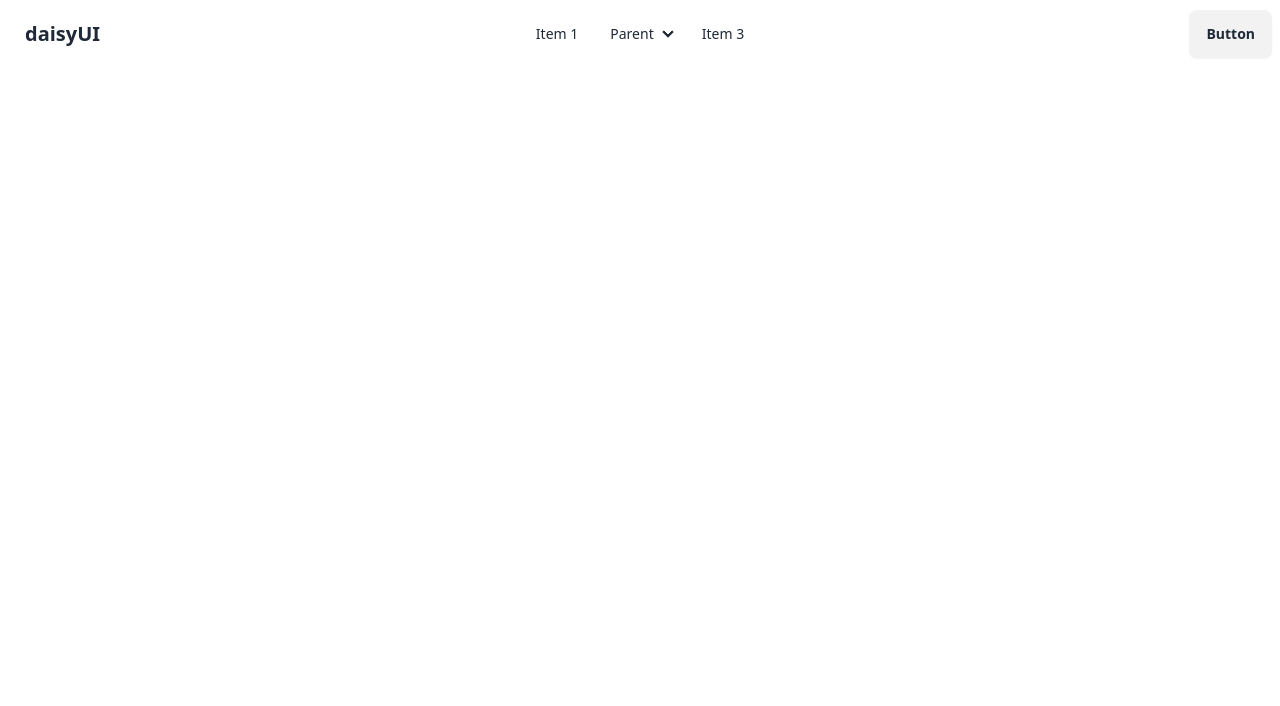
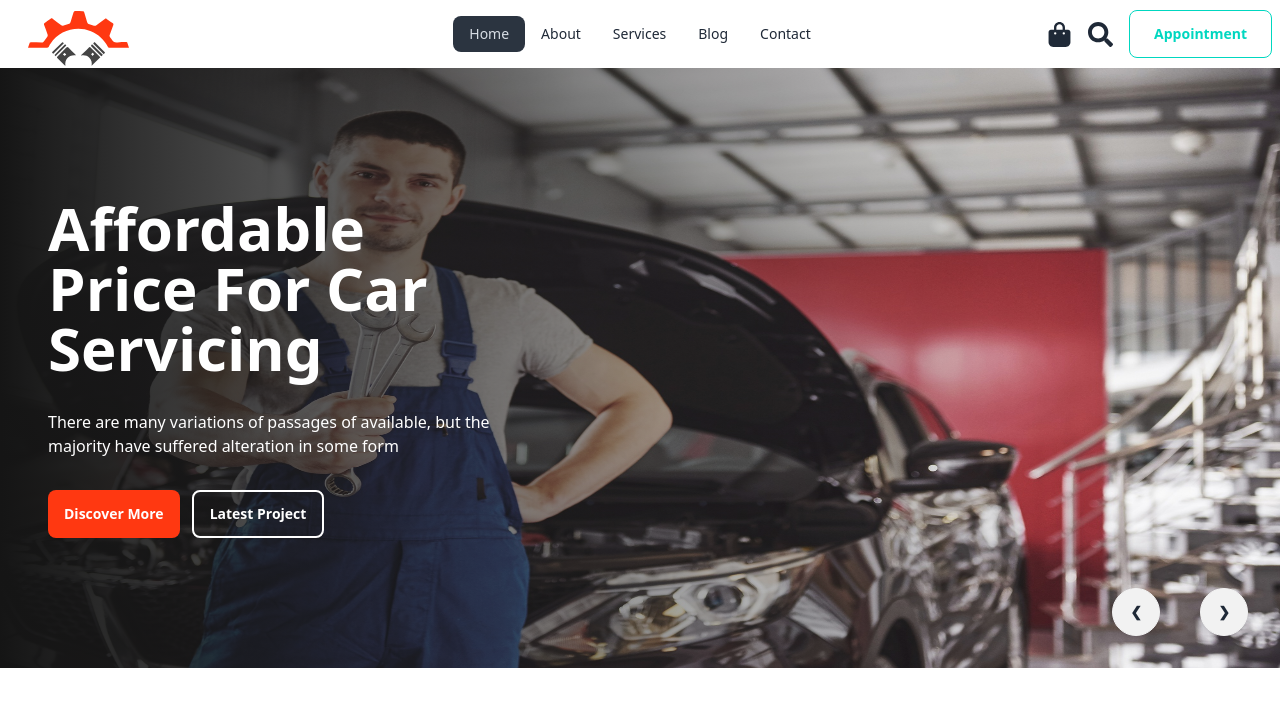
Before and after one commit to Dipto787/Car-Doctor-Resource-Client-Side, a React (Vite) app: page / in a window 1280 px wide. Shown: the top 706 px of the page. Built offline with nearby package versions, Linux system fonts and the light colour scheme; grey boxes are pictures that could not be loaded.

Commit message:
Create Navbar,Banner

```diff
--- a/package.json
+++ b/package.json
@@ -14,6 +14,7 @@
     "match-sorter": "^8.0.0",
     "react": "^18.3.1",
     "react-dom": "^18.3.1",
+    "react-icons": "^5.4.0",
     "react-router-dom": "^7.1.1",
     "sort-by": "^1.2.0"
   },
--- /dev/null
+++ b/src/Pages/Home/Banner/Banner.jsx
@@ -0,0 +1,60 @@
+import slide1 from '../../../assets/images/banner/1.jpg'
+import slide2 from '../../../assets/images/banner/2.jpg'
+import slide3 from '../../../assets/images/banner/3.jpg'
+import slide4 from '../../../assets/images/banner/4.jpg'
+const Banner = () => {
+    return (
+        <div>
+            <div className="carousel h-[600px] w-full">
+                <div id="slide1" className="carousel-item relative w-full ">
+                    <img
+                        src={slide1}
+                        className="w-full" />
+                    <div className="absolute top-0 flex left-0 h-full  items-center bg-gradient-to-r from-[#151515] to-[rgba(21,21,21,0)] ">
+                     <div className='w-1/2 px-12 text-white space-y-8'>
+                     <h1 className="text-6xl font-semibold text-white ">Affordable Price For Car Servicing</h1>
+                      <p>There are many variations of passages of  available, but the majority have suffered alteration in some form</p>
+                      <div>
+                        <button className='text-white btn border-none mr-3 font-bold bg-[#FF3811]'>Discover More</button>
+                        <button className='btn bg-transparent text-white border-2 border-white font-bold'>Latest Project</button>
+                     </div>
+                      </div>
+                    </div>
+                    <div className="absolute bottom-0 flex right-0  space-x-10 p-8 justify-end">
+                        <a href="#slide4" className="btn btn-circle">❮</a>
+                        <a href="#slide2" className="btn btn-circle">❯</a>
+                    </div>
+                </div>
+                <div id="slide2" className="carousel-item relative w-full">
+                    <img
+                        src="https://img.daisyui.com/images/stock/photo-1609621838510-5ad474b7d25d.webp"
+                        className="w-full" />
+                    <div className="absolute bottom-0 flex right-0  space-x-10 p-8 justify-end">
+                        <a href="#slide1" className="btn btn-circle">❮</a>
+                        <a href="#slide3" className="btn btn-circle">❯</a>
+                    </div>
+                </div>
+                <div id="slide3" className="carousel-item relative w-full">
+                    <img
+                        src="https://img.daisyui.com/images/stock/photo-1414694762283-acccc27bca85.webp"
+                        className="w-full" />
+                    <div className="absolute bottom-0 flex right-0  space-x-10 p-8 justify-end">
+                        <a href="#slide2" className="btn btn-circle">❮</a>
+                        <a href="#slide4" className="btn btn-circle">❯</a>
+                    </div>
+                </div>
+                <div id="slide4" className="carousel-item relative w-full">
+                    <img
+                        src="https://img.daisyui.com/images/stock/photo-1665553365602-b2fb8e5d1707.webp"
+                        className="w-full" />
+                      <div className="absolute bottom-0 flex right-0  space-x-10 p-8 justify-end">
+                        <a href="#slide3" className="btn btn-circle">❮</a>
+                        <a href="#slide5" className="btn btn-circle">❯</a>
+                    </div>
+                </div>
+            </div>
+        </div>
+    );
+};
+
+export default Banner;
--- /dev/null
+++ b/src/Pages/Home/Home.jsx
@@ -0,0 +1,12 @@
+import Banner from "./Banner/Banner";
+
+
+const Home = () => {
+    return (
+        <div>
+            <Banner></Banner>
+        </div>
+    );
+};
+
+export default Home;
--- a/src/Pages/Navbar/Navbar.jsx
+++ b/src/Pages/Navbar/Navbar.jsx
@@ -1,5 +1,15 @@
-
+import { Link, NavLink } from "react-router-dom";
+import navLogo from '../../assets/logo.svg';
+import { FaBagShopping } from "react-icons/fa6";
+import { FaSearch } from "react-icons/fa";
 const Navbar = () => {
+    let navLinks = <>
+            <li><NavLink to='/'>Home</NavLink></li>
+            <li><NavLink to='/about'>About</NavLink></li>
+            <li><NavLink to='/services'>Services</NavLink></li>
+            <li><NavLink to='/blog'>Blog</NavLink></li>
+            <li><NavLink to='/contact'>Contact</NavLink></li>
+    </>
     return (
         <div>
             <div className="navbar bg-base-100">
@@ -22,36 +32,20 @@ const Navbar = () => {
                         <ul
                             tabIndex={0}
                             className="menu menu-sm dropdown-content bg-base-100 rounded-box z-[1] mt-3 w-52 p-2 shadow">
-                            <li><a>Item 1</a></li>
-                            <li>
-                                <a>Parent</a>
-                                <ul className="p-2">
-                                    <li><a>Submenu 1</a></li>
-                                    <li><a>Submenu 2</a></li>
-                                </ul>
-                            </li>
-                            <li><a>Item 3</a></li>
+                             {navLinks}
                         </ul>
                     </div>
-                    <a className="btn btn-ghost text-xl">daisyUI</a>
+                    <a className="btn btn-ghost text-xl"><img src={navLogo} alt="" /></a>
                 </div>
                 <div className="navbar-center hidden lg:flex">
                     <ul className="menu menu-horizontal px-1">
-                        <li><a>Item 1</a></li>
-                        <li>
-                            <details>
-                                <summary>Parent</summary>
-                                <ul className="p-2">
-                                    <li><a>Submenu 1</a></li>
-                                    <li><a>Submenu 2</a></li>
-                                </ul>
-                            </details>
-                        </li>
-                        <li><a>Item 3</a></li>
+                        {navLinks}
                     </ul>
                 </div>
-                <div className="navbar-end">
-                    <a className="btn">Button</a>
+                <div className="navbar-end space-x-4">
+                    <Link><FaBagShopping size={25} /></Link>
+                    <Link><FaSearch  size={25} /></Link>
+                    <button className="btn btn-outline px-6 btn-accent">Appointment</button>
                 </div>
             </div>
         </div>
--- a/src/Root/Root.jsx
+++ b/src/Root/Root.jsx
@@ -4,7 +4,7 @@ import Navbar from "../Pages/Navbar/Navbar";
 
 const Root = () => {
     return (
-        <div>
+        <div className="max-w-7xl mx-auto">
             <Navbar></Navbar>
             <Outlet></Outlet>
         </div>
```
Also changed, not shown: src/Routes/Route.jsx (+8 -1 lines), 1 other file (tests, documents, lock files or other folders).
